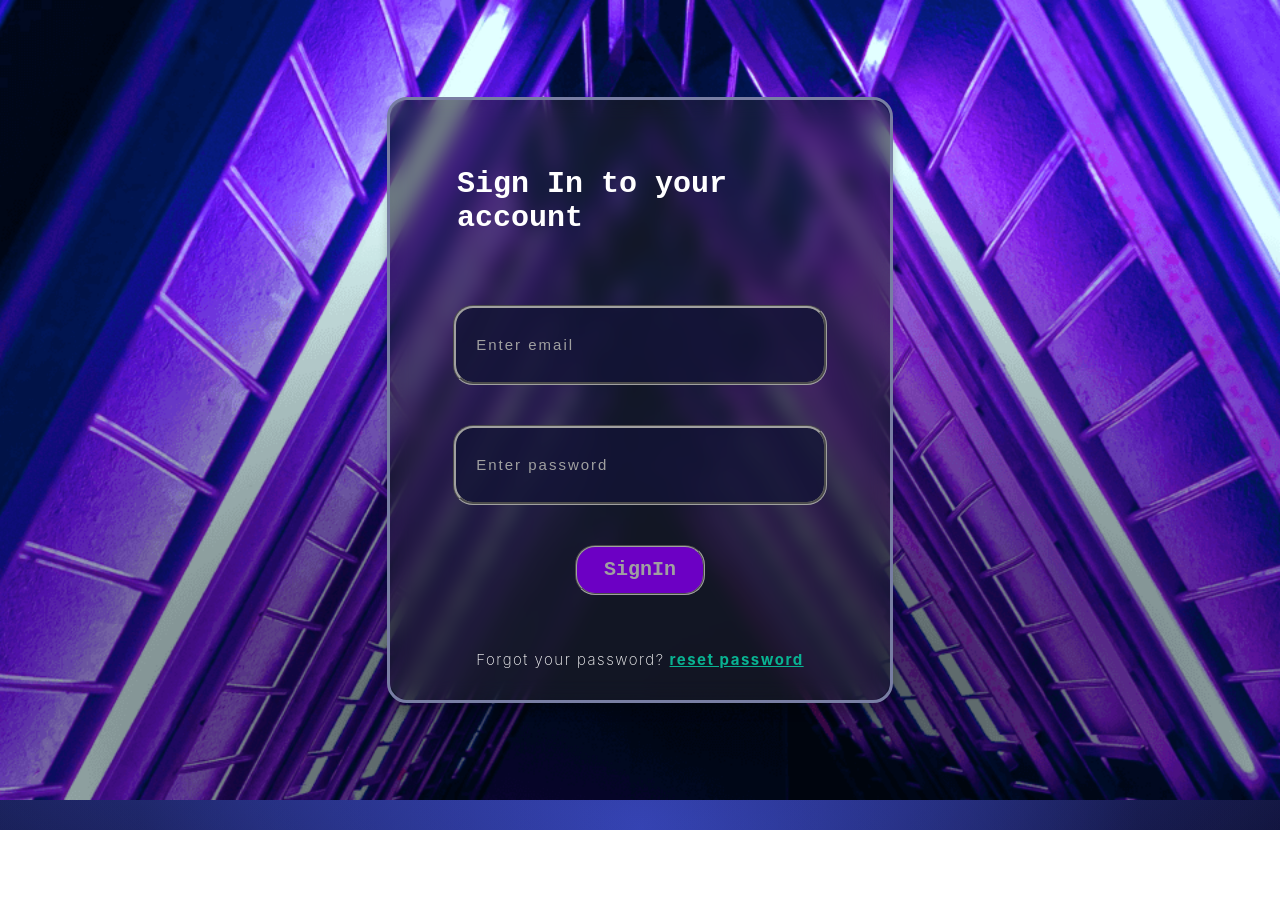
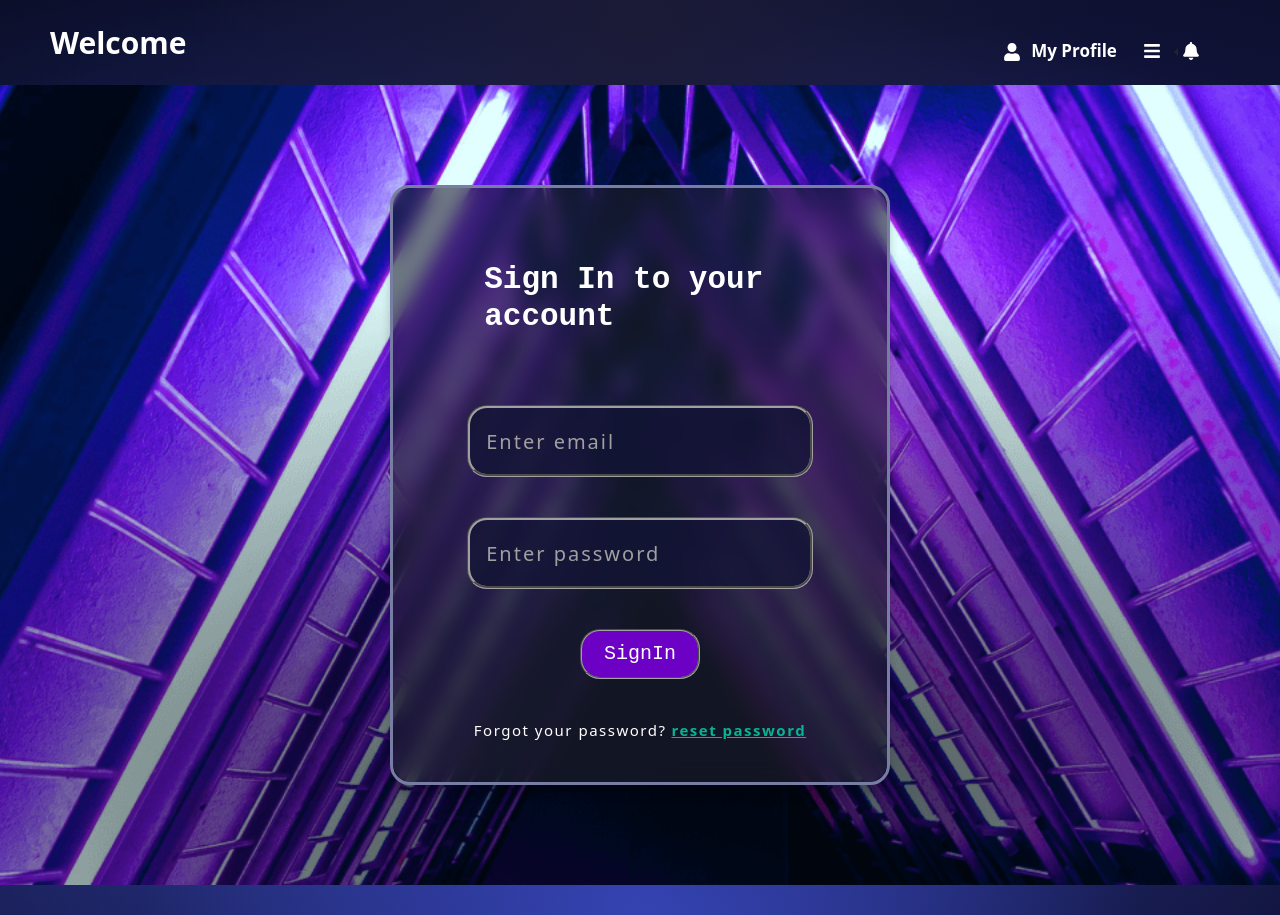
Before and after one commit to Rahma-sbei/-LifeSync-React-Task-Manager-Application, a React (Create React App) app: page /signIn in a window 1280 px wide. Before the commit the page ends 830 px from the top, so only its background shows below. Built offline with nearby package versions, Linux system fonts and the light colour scheme.

Commit message:
add navigation bar

```diff
--- a/package.json
+++ b/package.json
@@ -10,6 +10,7 @@
     "react": "^18.3.1",
     "react-bootstrap": "^2.10.9",
     "react-dom": "^18.3.1",
+    "react-icons": "^5.4.0",
     "react-router-dom": "^7.1.5",
     "react-scripts": "5.0.1",
     "web-vitals": "^4.2.4"
--- a/src/App.css
+++ b/src/App.css
@@ -3,8 +3,8 @@
   font-size: 15px;
   font-weight: 400;
   background-color: #131536ce !important;
-  border: 3px groove #a0a0a0;
-  border-radius: 20px;
+  border: 3px groove #a0a0a0 !important;
+  border-radius: 20px !important;
   height: 9vh;
   width: 27vw !important;
   padding-left: 20px;
@@ -21,14 +21,48 @@
   width: 35%;
   font-size: 20px;
   font-weight: bold;
-  font-family: monospace;
-  border-radius: 20px;
+  font-family: monospace !important;
+  border-radius: 20px !important;
   background-color: #6c00c4 !important;
   border: none;
-  border: 2px groove #a0a0a0;
+  border: 2px groove #a0a0a0 !important;
   color: #a0a0a0;
   height: 50px;
 }
 .signbtn:hover {
   background-color: #410075 !important;
 }
+.button {
+  display: flex;
+  flex-direction: column;
+  align-items: center;
+  justify-content: start;
+  gap: 20px;
+  border-radius: 20px;
+  height: 70px;
+  padding-left: 20px;
+  transition: background-color 0.3s ease;
+}
+
+.button:hover {
+  background-color: #242b4d;
+}
+.button > div {
+  display: flex;
+  justify-content: center;
+  align-items: center;
+  background-color: #1e2440;
+  border-radius: 15px;
+  width: 50px;
+  height: 50px;
+}
+
+.button:hover > div {
+  background-color: #582cff;
+}
+.icon {
+  color: #582cff;
+}
+.button:hover .icon {
+  color: #1e2440;
+}
--- a/src/App.js
+++ b/src/App.js
@@ -1,5 +1,6 @@
 import SignIn from "./components/SignIn";
 import SignUp from "./components/SignUp";
+import NavBar from "./components/NavBar";
 import { Routes, Route, BrowserRouter } from "react-router-dom";
 
 function App() {
@@ -22,6 +23,7 @@ function App() {
       }}
     >
       <BrowserRouter>
+        <NavBar />
         <Routes>
           <Route path="/" element={<SignUp />} />
           <Route path="/signIn" element={<SignIn />} />
--- /dev/null
+++ b/src/components/NavBar.jsx
@@ -0,0 +1,232 @@
+import React, { useContext, useState } from "react";
+import Button from "react-bootstrap/Button";
+import Container from "react-bootstrap/Container";
+import Form from "react-bootstrap/Form";
+import Navbar from "react-bootstrap/Navbar";
+import NavDropdown from "react-bootstrap/NavDropdown";
+import Offcanvas from "react-bootstrap/Offcanvas";
+import "bootstrap/dist/css/bootstrap.min.css";
+import Divider from "./Divider";
+import { Navs, Prof } from "./Navs";
+import { Link, useLocation } from "react-router-dom";
+import "../App.css";
+import { FaUser, FaUserTie, FaBell, FaBars } from "react-icons/fa";
+import { OffcanvasTitle } from "react-bootstrap";
+
+export default function NavBar() {
+  const [show, setShow] = useState(false);
+  const handleClose = () => setShow(false);
+  const handleShow = () => setShow(true);
+
+  return (
+    <Navbar>
+      <Container
+        fluid
+        style={{
+          display: "flex",
+          alighnItems: "center",
+          justifyContent: "space-between",
+          gap: "100px",
+          width: "100%",
+          padding: "0px 50px",
+        }}
+      >
+        <Navbar.Brand
+          style={{ fontSize: "30px", fontWeight: "Bold", color: "white" }}
+        >
+          Welcome
+        </Navbar.Brand>
+
+        <div
+          style={{
+            display: "flex",
+            gap: "20px",
+            alignItems: "center",
+            marginTop: "15px",
+            marginRight: "30px",
+          }}
+        >
+          <div
+            style={{
+              marginLeft: "20px",
+              display: "flex",
+              alignItems: "center",
+            }}
+          >
+            <Button
+              variant="outlined-dark"
+              style={{
+                outline: "none",
+                paddingTop: "10px",
+              }}
+            >
+              <div style={{ display: "flex", alignItems: "center" }}>
+                <FaUser
+                  size={18}
+                  style={{ color: "white", marginRight: "10px" }}
+                />
+                <Form.Text
+                  style={{
+                    color: "white",
+                    marginBottom: "6px",
+                    fontWeight: "bold",
+                    fontSize: "17px",
+                  }}
+                >
+                  My Profile
+                </Form.Text>
+              </div>
+            </Button>
+
+            <Button
+              variant="outlined-dark"
+              style={{
+                outline: "none",
+              }}
+              onClick={handleShow}
+            >
+              <FaBars size={18} style={{ color: "white" }} />
+            </Button>
+
+            <Offcanvas
+              show={show}
+              onHide={handleClose}
+              data-bs-theme="dark"
+              placement="end"
+              style={{
+                background: "rgba(15, 21, 53, 0.8)",
+                borderRadius: "10px",
+                borderTopLeftRadius: "50px",
+                borderBottomLeftRadius: "50px",
+                width: "300px",
+                marginRight: "20px",
+                height: "100vh",
+              }}
+            >
+              <Offcanvas.Header closeButton></Offcanvas.Header>
+              <OffcanvasTitle
+                style={{
+                  color: "white",
+                  marginTop: "10px",
+                  fontSize: "20px",
+                  fontWeight: "bold",
+                  marginLeft: "40px",
+                  letterSpacing: "3px",
+                  marginBottom: "10px",
+                  paddingBottom: "0px",
+                }}
+              >
+                Pages
+              </OffcanvasTitle>
+
+              <Offcanvas.Body style={{ paddingTop: "3px" }}>
+                <Divider />
+                <div
+                  style={{
+                    display: "flex",
+                    flexDirection: "column",
+                    height: "95%",
+                  }}
+                >
+                  <div
+                    style={{
+                      display: "flex",
+                      flexDirection: "column",
+                      justifyContent: "start",
+                      marginTop: "10px",
+                      marginBottom: "20px",
+                    }}
+                  >
+                    {Navs.map((navItem) => (
+                      <Link
+                        to={navItem.path}
+                        style={{ textDecoration: "none" }}
+                      >
+                        <Button
+                          variant="outlined-dark"
+                          className="button"
+                          style={{
+                            display: "flex",
+                            flexDirection: "row",
+                          }}
+                          onClick={handleClose}
+                        >
+                          <div>{navItem.icon}</div>
+                          <span
+                            style={{ fontSize: "16px", fontWeight: "bold" }}
+                          >
+                            {navItem.title}
+                          </span>
+                        </Button>
+                      </Link>
+                    ))}
+                  </div>
+                  <Divider />
+                  <div
+                    style={{
+                      display: "flex",
+                      flexDirection: "column",
+                      justifyContent: "space-around",
+                    }}
+                  >
+                    <OffcanvasTitle
+                      style={{
+                        color: "white",
+                        marginTop: "20px",
+                        fontSize: "20px",
+                        fontWeight: "bold",
+                        marginLeft: "30px",
+                        letterSpacing: "3px",
+                        marginBottom: "20px",
+                      }}
+                    >
+                      Account Pages
+                    </OffcanvasTitle>
+                    {Prof.map((profItem) => (
+                      <Link
+                        to={profItem.path}
+                        style={{ textDecoration: "none" }}
+                      >
+                        <Button
+                          variant="outlined-dark"
+                          className="button"
+                          onClick={handleClose}
+                          style={{
+                            display: "flex",
+                            flexDirection: "row",
+                          }}
+                        >
+                          <div>{profItem.icon}</div>
+                          <span
+                            style={{ fontSize: "16px", fontWeight: "bold" }}
+                          >
+                            {profItem.title}
+                          </span>
+                        </Button>
+                      </Link>
+                    ))}
+                  </div>
+                </div>
+              </Offcanvas.Body>
+            </Offcanvas>
+
+            <NavDropdown
+              title={<FaBell size={18} style={{ color: "white" }} />}
+              drop="start"
+              className="custom-dropdown"
+            >
+              {[...Array(5)].map((_, index) => (
+                <>
+                  <NavDropdown.Item style={{ color: "white" }}>
+                    Dummy Data
+                  </NavDropdown.Item>
+                  <NavDropdown.Divider style={{ color: "white" }} />
+                </>
+              ))}
+            </NavDropdown>
+          </div>
+        </div>
+      </Container>
+    </Navbar>
+  );
+}
--- /dev/null
+++ b/src/components/Navs.js
@@ -0,0 +1,44 @@
+import {
+  FaHouse,
+  FaListCheck,
+  FaMoneyCheckDollar,
+  FaCalendar,
+  FaRightFromBracket,
+  FaUser,
+} from "react-icons/fa6";
+
+export const Navs = [
+  {
+    title: "Dashboard",
+    icon: <FaHouse size={21} className="icon" />,
+    path: "/Home",
+  },
+  {
+    title: "Tasks Manager",
+    icon: <FaListCheck size={21} className="icon" />,
+    path: "/Tasks",
+  },
+  {
+    title: "Expenses Manager",
+    icon: <FaMoneyCheckDollar size={21} className="icon" />,
+    path: "/Expenses",
+  },
+  {
+    title: "Calender",
+    icon: <FaCalendar size={21} className="icon" />,
+    path: "/Calendar",
+  },
+];
+
+export const Prof = [
+  {
+    title: "My Profile",
+    icon: <FaUser size={21} className="icon" />,
+    path: "/Profile",
+  },
+  {
+    title: "Sign Out",
+    icon: <FaRightFromBracket size={21} className="icon" />,
+    path: "/signIn",
+  },
+];
--- a/src/components/SignIn.jsx
+++ b/src/components/SignIn.jsx
@@ -66,7 +66,7 @@ export default function SignIn() {
         >
           <h2
             style={{
-              fontSize: "30px",
+              fontSize: "31px",
               fontWeight: "bold",
               color: "white",
               fontFamily: "monospace",
--- a/src/components/SignUp.jsx
+++ b/src/components/SignUp.jsx
@@ -69,7 +69,7 @@ export default function SignUp() {
         >
           <h2
             style={{
-              fontSize: "40px",
+              fontSize: "35px",
               fontWeight: "bold",
               color: "white",
               fontFamily: "monospace",
```
Also changed, not shown: 1 other file (tests, documents, lock files or other folders).
